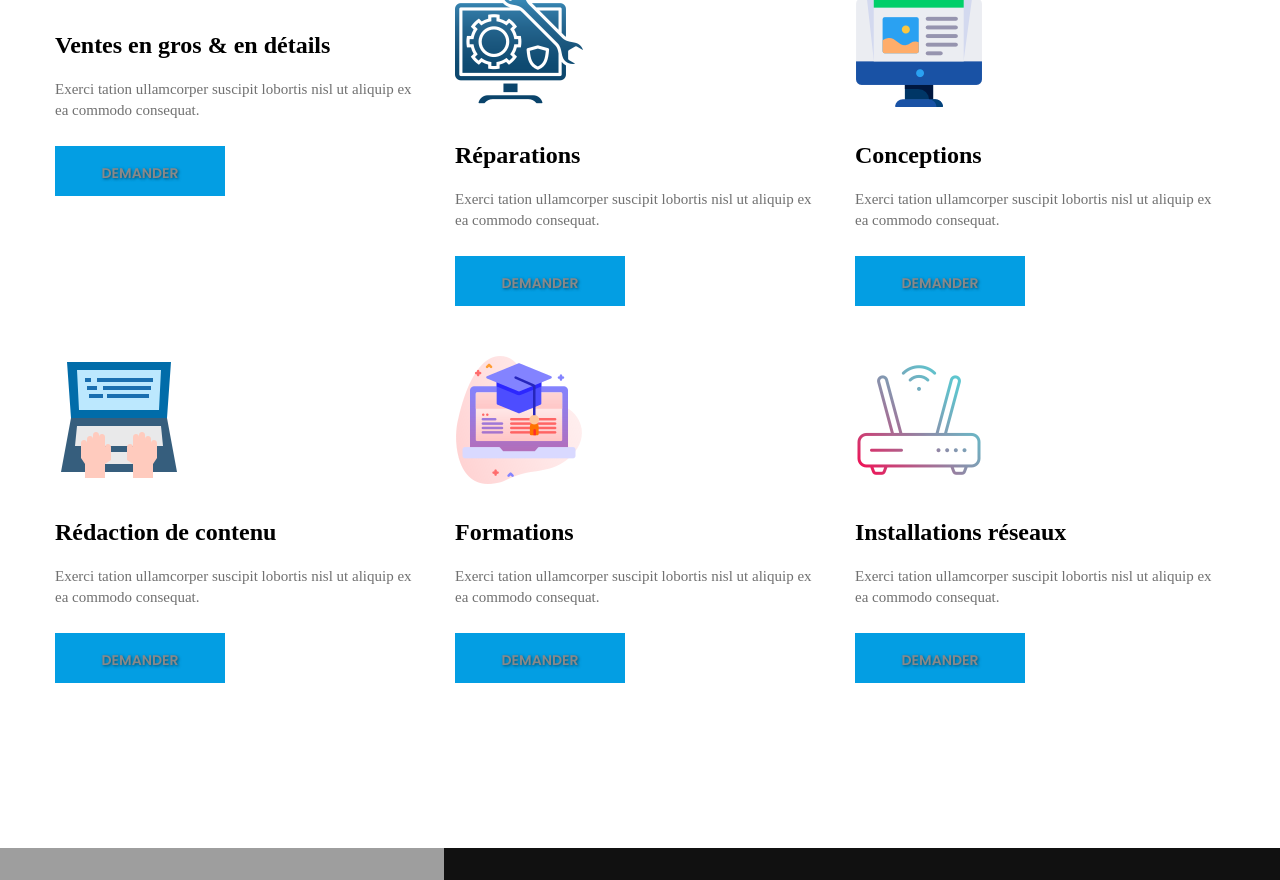
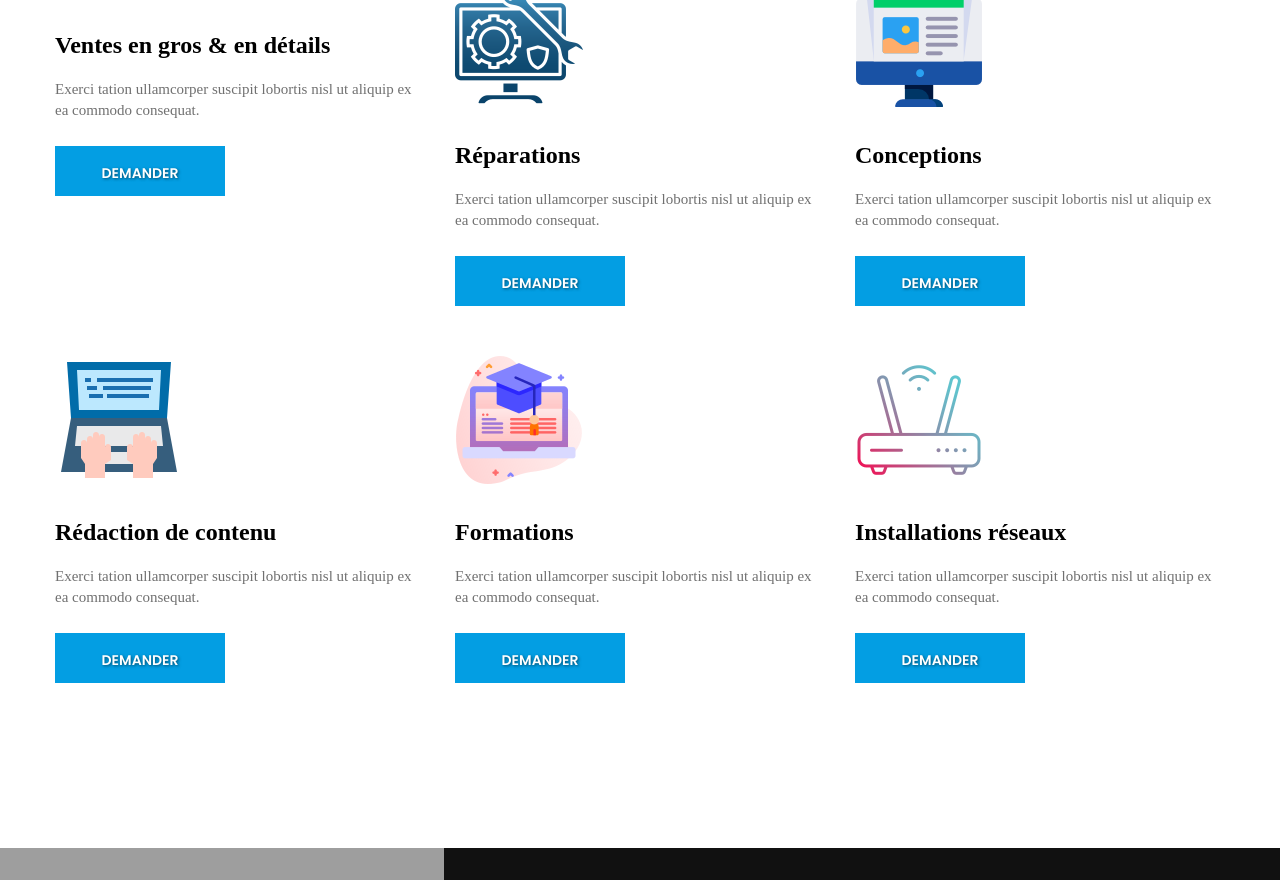
Before and after one commit to Riickpat/ELECTRO-MARKT, a plain HTML site: page service.html in a window 1280 px wide. Shown: the part 554-1434 px from the top of the page. Drawn offline with Linux system fonts and the light colour scheme; some packages are replaced by stand-ins of ours; grey boxes are pictures that could not be loaded; a web font is replaced by a local one.

Commit message:
Update service.html

```diff
--- a/service.html
+++ b/service.html
@@ -145,7 +145,7 @@
           <div class="service_cont">
             <h3 class="service_head">Ventes en gros & en détails</h3>
             <p>Exerci tation ullamcorper suscipit lobortis nisl ut aliquip ex ea commodo consequat.</p>
-            <div class="bt_cont"><a class="btn sqaure_bt">Demander</a></div>
+            <div class="bt_cont"><a class="btn sqaure_bt"><font color="white">Demander</font></a></div>
           </div>
         </div>
       </div>
@@ -155,7 +155,7 @@
           <div class="service_cont">
             <h3 class="service_head">Réparations</h3>
             <p>Exerci tation ullamcorper suscipit lobortis nisl ut aliquip ex ea commodo consequat.</p>
-            <div class="bt_cont"><a class="btn sqaure_bt">Demander</a></div>
+            <div class="bt_cont"><a class="btn sqaure_bt"><font color="white">Demander</font></a></div>
           </div>
         </div>
       </div>
@@ -165,7 +165,7 @@
           <div class="service_cont">
             <h3 class="service_head">Conceptions</h3>
             <p>Exerci tation ullamcorper suscipit lobortis nisl ut aliquip ex ea commodo consequat.</p>
-            <div class="bt_cont"><a class="btn sqaure_bt">Demander</a></div>
+            <div class="bt_cont"><a class="btn sqaure_bt"><font color="white">Demander</font></a></div>
           </div>
         </div>
       </div>
@@ -175,7 +175,7 @@
           <div class="service_cont">
             <h3 class="service_head">Rédaction de contenu</h3>
             <p>Exerci tation ullamcorper suscipit lobortis nisl ut aliquip ex ea commodo consequat.</p>
-            <div class="bt_cont"><a class="btn sqaure_bt">Demander</a></div>
+            <div class="bt_cont"><a class="btn sqaure_bt"><font color="white">Demander</font></a></div>
           </div>
         </div>
       </div>
@@ -185,7 +185,7 @@
           <div class="service_cont">
             <h3 class="service_head">Formations</h3>
             <p>Exerci tation ullamcorper suscipit lobortis nisl ut aliquip ex ea commodo consequat.</p>
-            <div class="bt_cont"><a class="btn sqaure_bt">Demander</a></div>
+            <div class="bt_cont"><a class="btn sqaure_bt"><font color="white">Demander</font></a></div>
           </div>
         </div>
       </div>
@@ -195,7 +195,7 @@
           <div class="service_cont">
             <h3 class="service_head">Installations réseaux</h3>
             <p>Exerci tation ullamcorper suscipit lobortis nisl ut aliquip ex ea commodo consequat.</p>
-            <div class="bt_cont"><a class="btn sqaure_bt">Demander</a></div>
+            <div class="bt_cont"><a class="btn sqaure_bt"><font color="white">Demander</font></a></div>
           </div>
         </div>
       </div>
```
